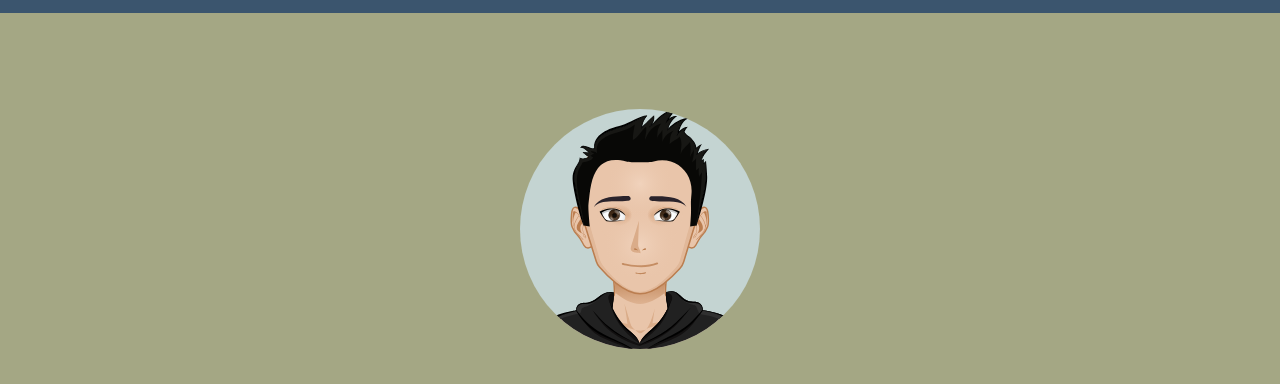
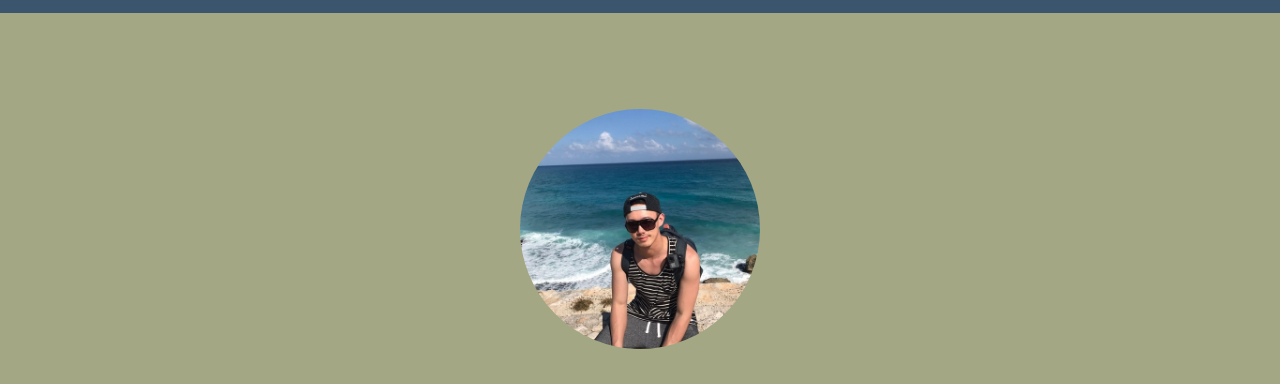
Before and after one commit to jonyang221/portfolio, a website with bundled scripts: page index.html in a window 1280 px wide. Shown: the part 91-475 px from the top of the page. Built offline with nearby package versions, Linux system fonts and the light colour scheme.

Commit message:
Update index.html

```diff
--- a/index.html
+++ b/index.html
@@ -51,7 +51,7 @@
     <div class="container d-flex align-items-center flex-column">
 
       <!-- Masthead Avatar Image -->
-      <img class="masthead-avatar mb-5" src="img/myAvatar.svg" style="border-radius: 150px"alt="">
+      <img class="masthead-avatar mb-5" src="img/profile.jpeg" style="border-radius: 150px"alt="">
 
       <!-- Masthead Heading -->
       <h1 class="masthead-heading text-uppercase mb-0">Jonathan Yang</h1>
```
